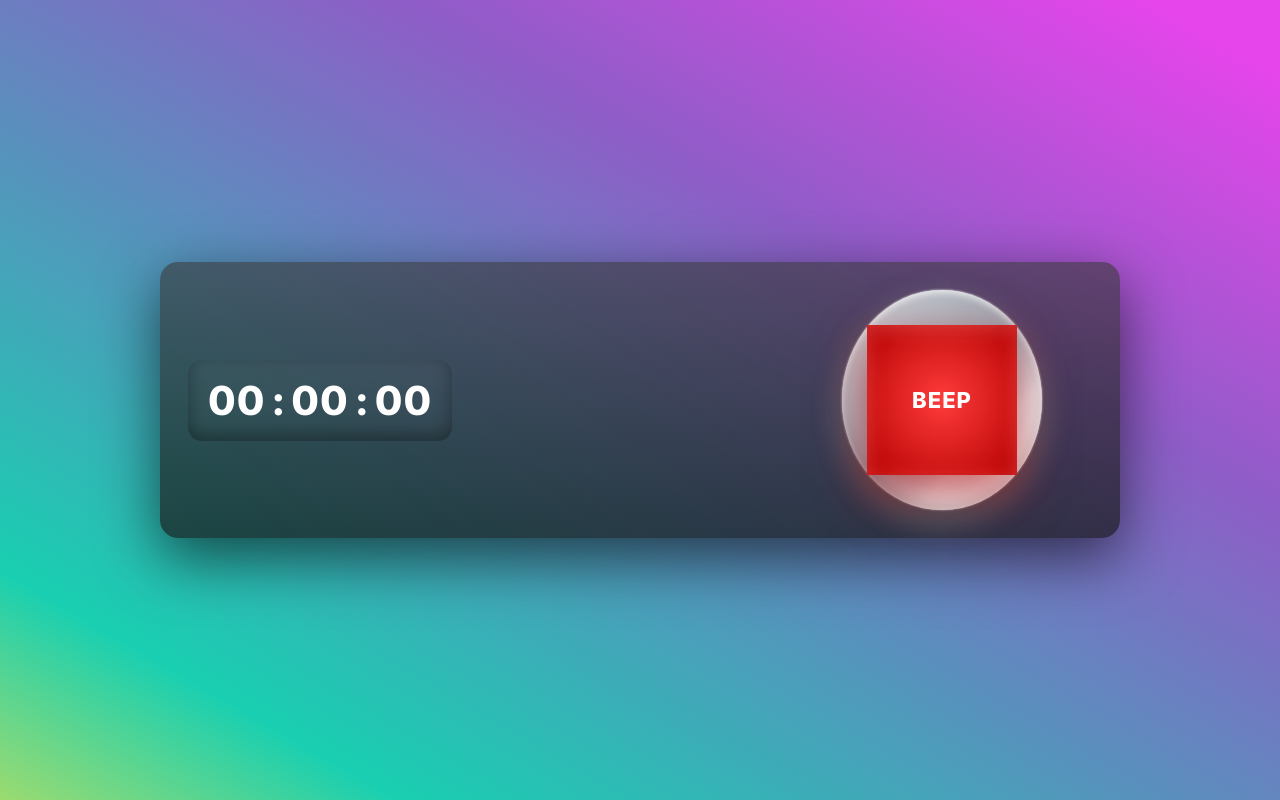
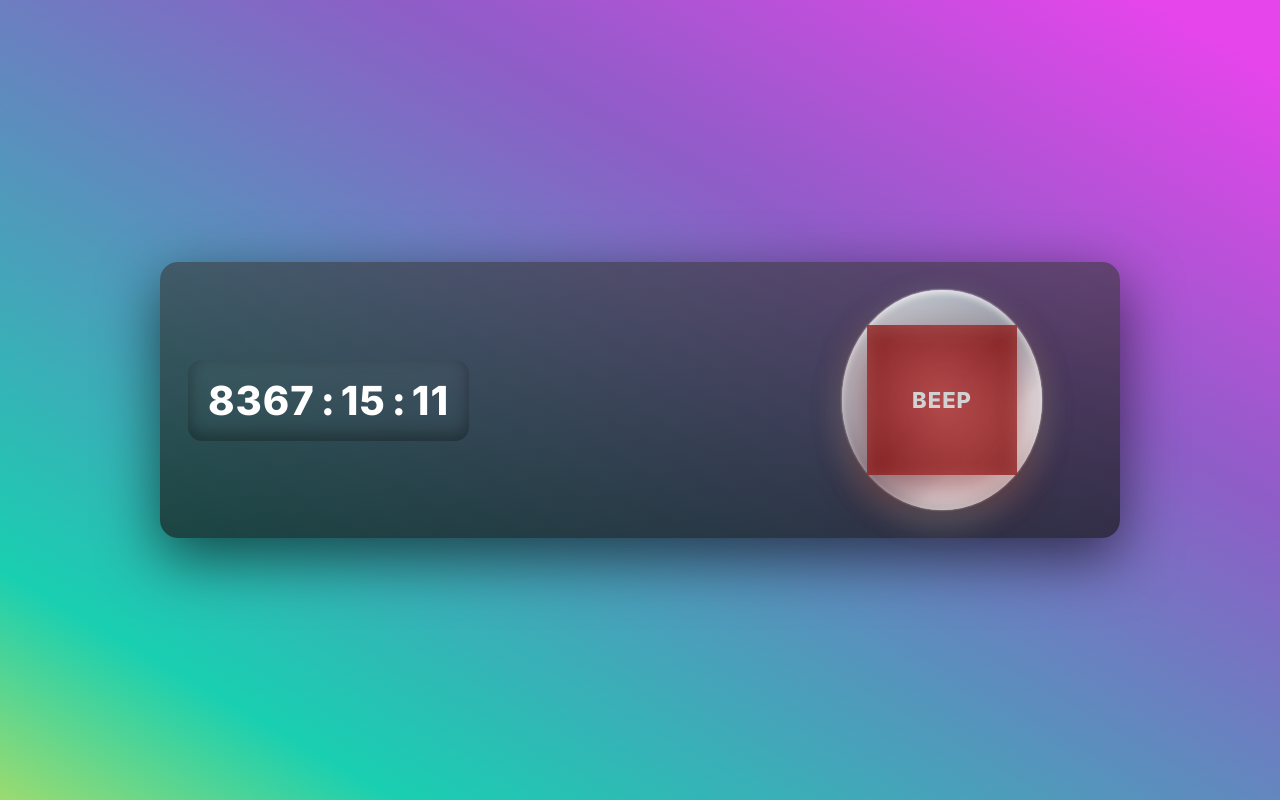
Before and after one commit to SnUega/camon-leron, a plain HTML site: page index.html in a window 1280 px wide. Drawn offline with nearby package versions, Linux system fonts and the light colour scheme.

Commit message:
mheeeeeheeeeeheeeeee x)

```diff
--- a/index.html
+++ b/index.html
@@ -294,7 +294,7 @@
 <script>
 
 const MOSCOW_UTC_OFFSET_HOURS = 3;
-const targetUtcMs = Date.UTC(2024, 7, 10, 10, 15, 0) - (MOSCOW_UTC_OFFSET_HOURS * 3600 * 1000);
+const targetUtcMs = Date.UTC(2026, 7, 10, 10, 15, 0) - (MOSCOW_UTC_OFFSET_HOURS * 3600 * 1000);
 const jokes = [
   "30 лет, а терпения как у ребенка",
   "Терпение, иди поиграй в мужиков",
```
Also changed, not shown: .github/index.html, .github/workflows/index.html.
